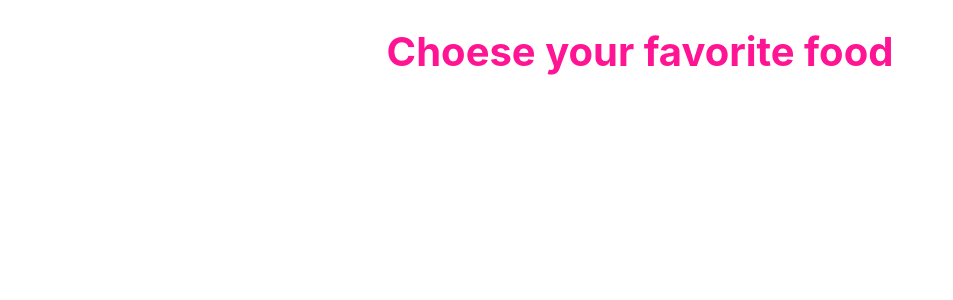
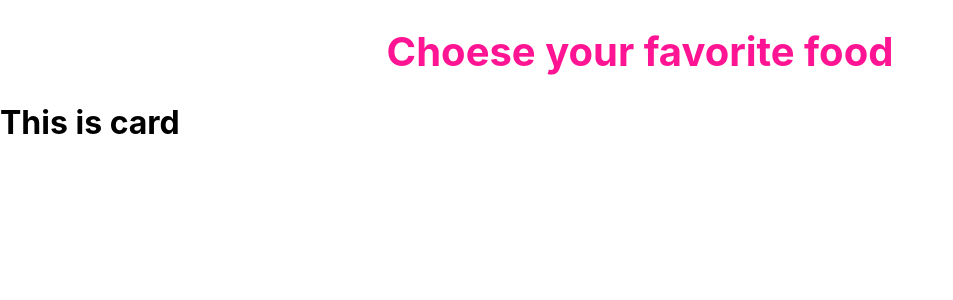
Before and after one commit to mirajulalam/lucky-one-website, a React (Create React App) app: page / in a window 1280 px wide. Shown: the top 300 px of the page, without its empty margins (0-953 px from the left). Built offline with nearby package versions, Linux system fonts and the light colour scheme.

Commit message:
card components added

```diff
--- a/src/App.js
+++ b/src/App.js
@@ -1,9 +1,11 @@
 import './App.css';
+import Card from './Components/Card/Card';
 
 function App() {
   return (
     <div>
       <h1 className='header-title'>Choese your favorite food</h1>
+      <Card></Card>
     </div>
   );
 }
--- /dev/null
+++ b/src/Components/Card/Card.js
@@ -0,0 +1,11 @@
+import React from 'react';
+import './Card.css'
+const Card = () => {
+    return (
+        <div>
+            <h1>This is card</h1>
+        </div>
+    );
+};
+
+export default Card;
```
Also changed, not shown: src/Components/Card/Card.css (added).
